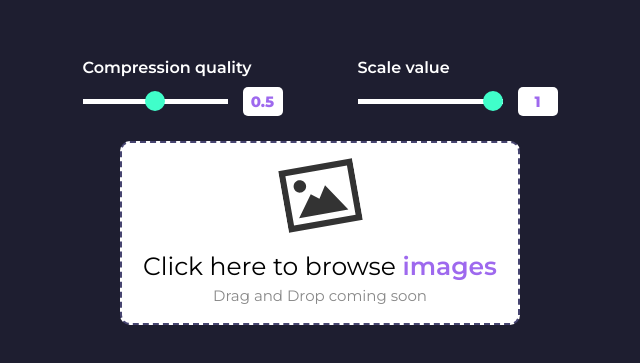
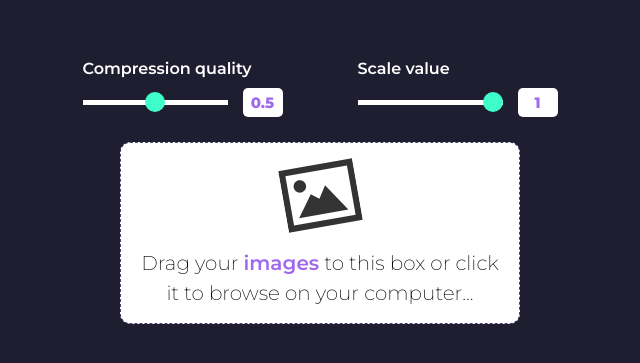
Before and after one commit to emiliodominguez/image-compressor, a React (Create React App) app: page / in a window 1280 px wide. Shown: the part 209-572 px from the top of the page, without its empty margins (320-960 px from the left). Built offline with nearby package versions, Linux system fonts and the light colour scheme.

Commit message:
Added drag and drop setup

```diff
--- a/src/components/FileInput/FileInput.jsx
+++ b/src/components/FileInput/FileInput.jsx
@@ -1,9 +1,9 @@
-import React from "react";
+import React, { useRef } from "react";
+import useEventListener from "../../hooks/useEventListener";
 import { imageIcon } from "../../constants/icons";
 import styles from "./FileInput.module.scss";
 
-const FileInput = ({ noImages, setImages }) => {
-    const fileTypes = [
+const SUPPORTED_TYPES = [
     // "image/gif",
     "image/apng",
     "image/bmp",
@@ -15,21 +15,48 @@ const FileInput = ({ noImages, setImages }) => {
     "image/webp"
 ];
 
+const stylesState = {
+    add: "ADD",
+    remove: "REMOVE"
+};
+
+const FileInput = ({ noImages, setImages }) => {
+    const input = useRef();
+
     const handleInputChange = ({ target }) => {
         setImages([...target.files]);
         target.value = null;
     };
+
+    const toggleInputStyles = (e, state, isDrop = false) => {
+        if (!isDrop) e.preventDefault();
+        e.stopPropagation();
+
+        const { parentElement } = input.current;
+
+        if (state === stylesState.add) parentElement.classList.add(styles.isActive);
+        if (state === stylesState.remove) parentElement.classList.remove(styles.isActive);
+    };
+
+    useEventListener("dragover", e => toggleInputStyles(e, stylesState.add), input.current);
+    useEventListener("dragleave", e => toggleInputStyles(e, stylesState.remove), input.current);
+    useEventListener("drop", e => toggleInputStyles(e, stylesState.remove, true), input.current);
 
     return (
         <div className={styles.fileInput}>
             {noImages && imageIcon}
 
             <p>
-                Click here to browse <b>images</b>
-                <small>Drag and Drop coming soon</small>
+                Drag your <b>images</b> to this box or click it to browse on your computer...
             </p>
 
-            <input type="file" accept={fileTypes.join(",")} multiple onChange={handleInputChange} />
+            <input
+                ref={input}
+                type="file"
+                accept={SUPPORTED_TYPES.join(",")}
+                multiple
+                onChange={handleInputChange}
+            />
         </div>
     );
 };
--- a/src/components/FileInput/FileInput.module.scss
+++ b/src/components/FileInput/FileInput.module.scss
@@ -3,9 +3,8 @@
 .fileInput {
     position: relative;
     width: 400px;
-    min-height: 150px;
     background-color: #fff;
-    border: 2px dashed $theme-primaryLighter;
+    border: 1px dashed $theme-primaryLighter;
     border-radius: 10px;
     padding: 15px;
     transition: background-color ease 250ms;
@@ -15,8 +14,10 @@
     justify-content: center;
     align-items: center;
 
+    &.isActive,
     &:hover {
         background-color: $theme-primaryLighter;
+        border-color: #fff;
 
         p {
             &,
@@ -51,25 +52,19 @@
     }
 
     p {
-        font-size: 25px;
+        font-size: 20px;
+        font-weight: 200;
         text-align: center;
         line-height: 1.5;
 
         &,
-        b,
-        small {
+        b {
             transition: color ease 250ms;
         }
 
         b {
             font-weight: 600;
             color: $theme-accentAlt;
-        }
-
-        small {
-            display: block;
-            font-size: 15px;
-            color: #888;
         }
     }
 
```
Lines whose indentation alone changed are shown as unchanged.
